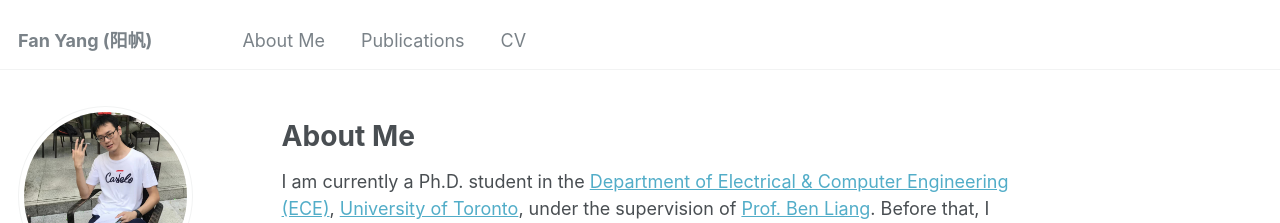
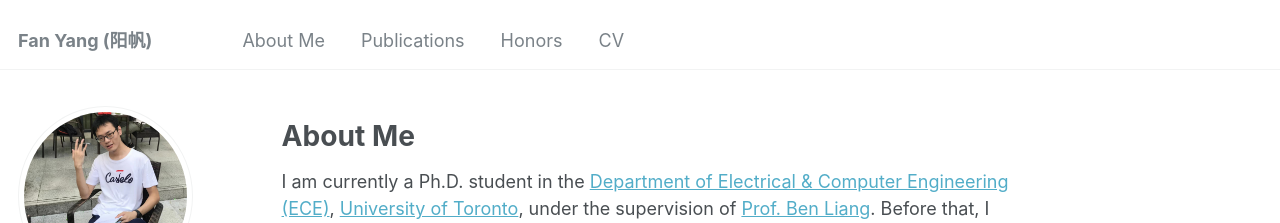
Before and after one commit to fanyang-uoft/fanyang-uoft.github.io, a Jekyll site: the page built from _pages/about.md, in a window 1280 px wide. Shown: the top 223 px of the page. Built offline with Jekyll 4.4.1, drawn with Linux system fonts in a browser that asks for light colours; some web fonts are replaced.

Commit message:
Update navigation.yml

```diff
--- a/_data/navigation.yml
+++ b/_data/navigation.yml
@@ -5,6 +5,9 @@ main:
 
   - title: "Publications"
     url: /#publications
+
+  - title: "Honors"
+    url: /#honors
 
   # - title: "Talks"
   #  url: /talks/
```
